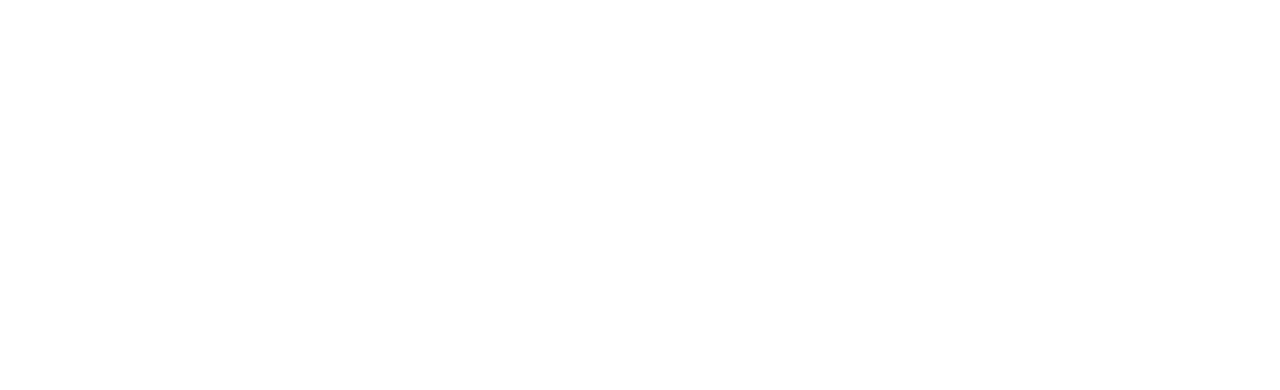
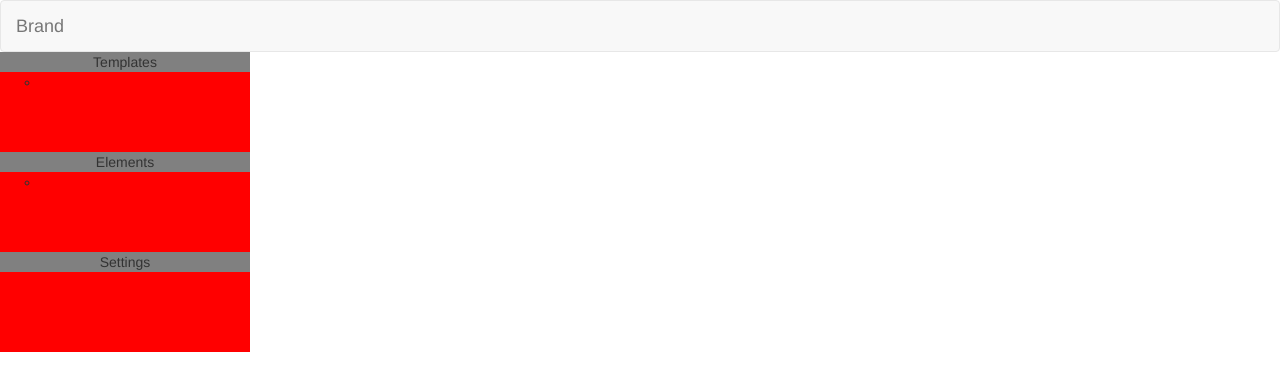
Before and after one commit to lambtron/weebly-frontend-project, a website: page public/views/index.html in a window 1280 px wide. Drawn offline with nearby package versions, Linux system fonts and the light colour scheme.

Commit message:
set layout

```diff
--- a/public/css/index.css
+++ b/public/css/index.css
@@ -0,0 +1,32 @@
+#navbar {
+  margin-bottom: 0px;
+}
+
+.sidebar {
+  height: 100%;
+  position: fixed;
+  width: 250px;
+}
+
+.sidebar > ul {
+  list-style: none;
+  margin: 0px;
+  padding: 0px;
+}
+
+.sidebar > ul > li {
+  background: red;
+  min-height: 100px;
+}
+
+.sidebar > ul > li > .title {
+  background: gray;
+  text-align: center;
+  width: 100%;
+}
+
+.main-content {
+  background: red;
+  margin-left: 250px;
+  width: 100%;
+}
--- a/public/views/index.html
+++ b/public/views/index.html
@@ -28,8 +28,48 @@
 	<base href="/">
 </head>
 
-<!-- SET THE CONTROLLER AND GET ALL TODOS WITH INITIALIZE FUNCTION -->
 <body>
+	<nav id="navbar" class="navbar navbar-default" role="navigation">
+		<div class="navbar-header">
+			<a class="navbar-brand" href="#">Brand</a>
+		</div>
+	</nav>
+	<div class="sidebar">
+		<ul>
+			<li>
+				<div class="title">
+					Templates
+				</div>
+				<!-- PAGES -->
+				<ul>
+					<li>
+					<!-- NG-REPEAT for an Array. -->
+					</li>
+				</ul>
+			</li>
+			<li>
+				<div class="title">
+					Elements
+				</div>
+				<!-- ELEMENTS -->
+				<ul>
+					<li>
+					<!-- Each is an object with different attributes. -->
+					</li>
+				</ul>
+			</li>
+			<li>
+				<div class="title">
+					Settings
+				</div>
+			</li>
+		</ul>
+	</div>
+	<div class="main-content">
+		<div class="row">
+		<!-- NG-REPEAT on array of pages. -->
+		</div>
 
+	</div>
 </body>
 </html>
```
Also changed, not shown: 1 other file.
